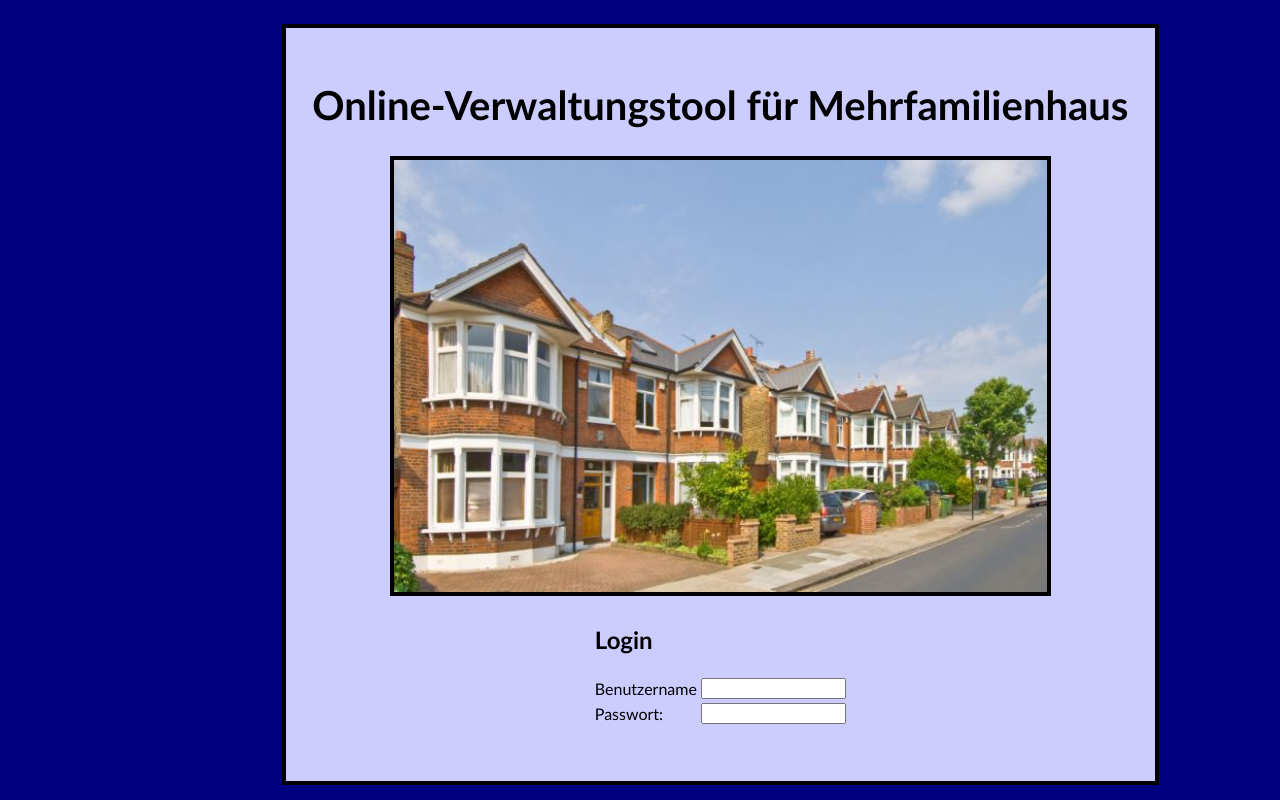
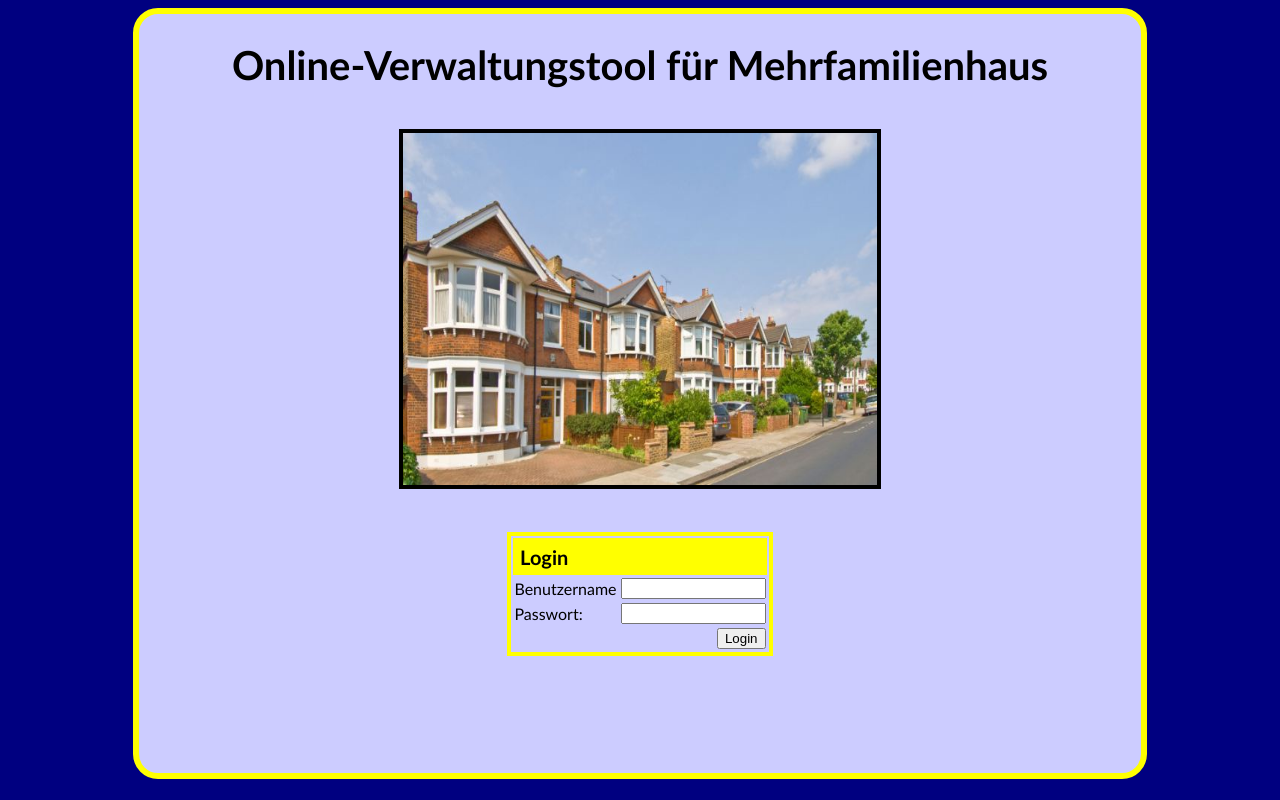
Before and after one commit to GoldiMM/Web-Engineering-Project, a PHP site: page /login.html in a window 1280 px wide. Run offline with PHP 8.4, Linux system fonts and the light colour scheme.

Commit message:
GUI login done

```diff
--- a/login.html
+++ b/login.html
@@ -15,7 +15,7 @@
             <p>
             <table   align="center" >
                 <tr>
-                    <td colspan="2"> <h2> Login </h2> </td>
+                    <th colspan="2" align="left"> <h2>  Login </h2> </th>
                 </tr>
                 <tr>
                     <td> Benutzername </td>
@@ -25,6 +25,9 @@
                     <td> Passwort: </td>
                     <td> <input name="password" type="password"  size="15"> </td>
                 </tr>
+                <tr>
+                    <td colspan="2" align="right"> <input type="submit" value="Login"> </td>
+                </tr>
             </table>
         </p>
         </div>
--- a/mycss.css
+++ b/mycss.css
@@ -6,50 +6,80 @@ h1 {
   font-family:calibri;
   font-size: 30pt;
   font-weight:bold;
+  margin-top:auto;
+  margin-bottom:30pt;
+  padding:auto;
+}
+
+h2 {
+  font-family:calibri;
+  font-size: 15pt;
+  font-weight:bold;
+  margin:auto;
+  padding:auto;
+}
+
+p {
+    font-size:12pt;
+    font-family:calibri;
 }
 
 /* login */
 
 .login {
-widht:100%;
-border:3pt solid black;
-align:center;
+border:5pt solid yellow;
+border-radius:25px;
+background-color: #CCCCFF;
+float: none;
+margin: 0 auto;
+height:90%;
+width:75%;
 text-align:center;
 padding:20pt;
-position: absolute;
-top:3%;
-left:22%;
-background-color: #CCCCFF;
 }
 
-.login p{
-    font-size:20pt;
-    font-family:calibri;
-
+.login table{
+ border: 3pt solid yellow;
+ padding:auto;
+ margin:auto;
 }
 
+.login td, tr {
+    margin:auto;
+    padding:auto;
+}
 
+.login th {
+    color: black;
+    background-color: yellow;
+    margin:10pt;
+    padding:5pt;
+}
+
+.picture2 {
+ border:3pt solid black;
+ height:50%;
+ width:50%;
+ float: none;
+ margin-top:auto;
+ margin-bottom:20pt;
+}
 
 /* homepage */
 .navbar1 {
-border:3pt solid black;
+border:2pt solid black;
 }
+
 ul.navbar1 {
     list-style-type:none;
 }
+
 ul.navbar1 li {
     display: inline;
 }
 
-
 .picture {
  border:3pt solid black;
-}
-
-.picture2 {
- border:3pt solid black;
- width: 80%;
- height: 50%;
 }
 
 .navbar2 {
```
